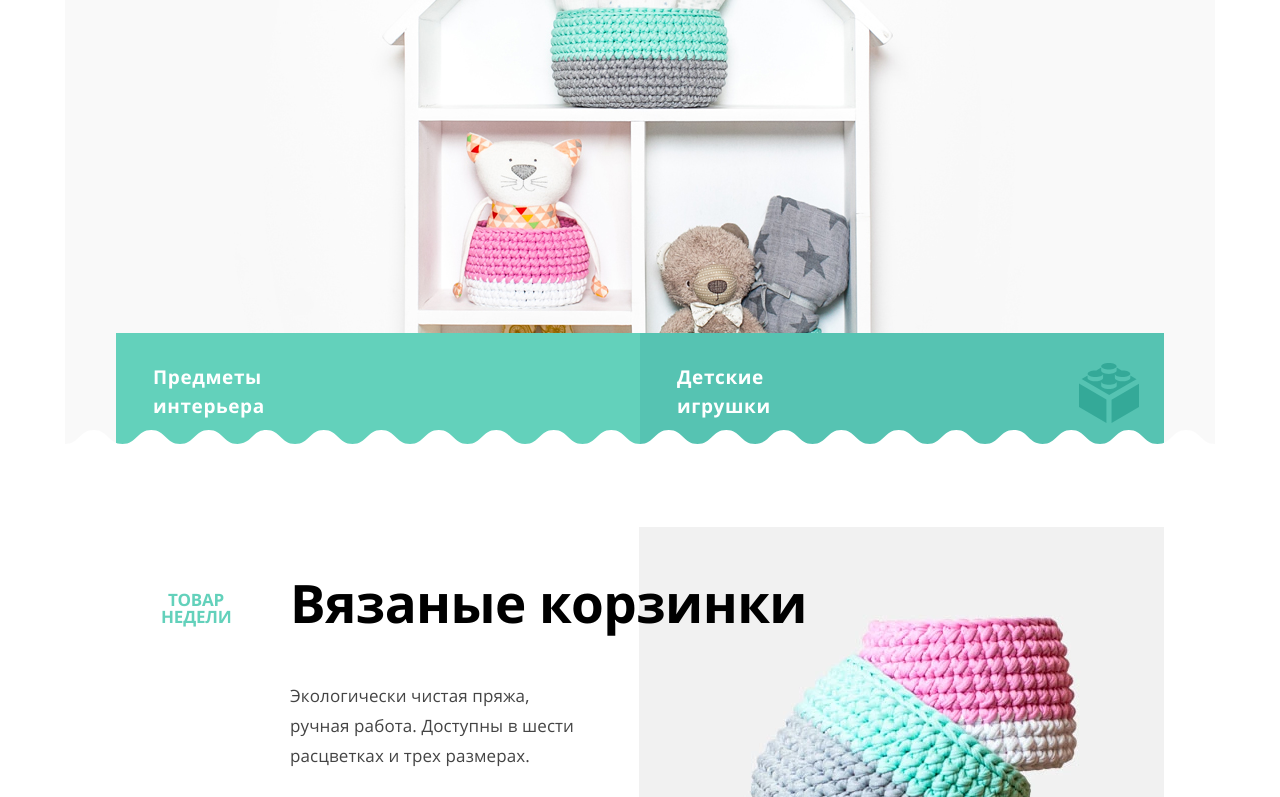
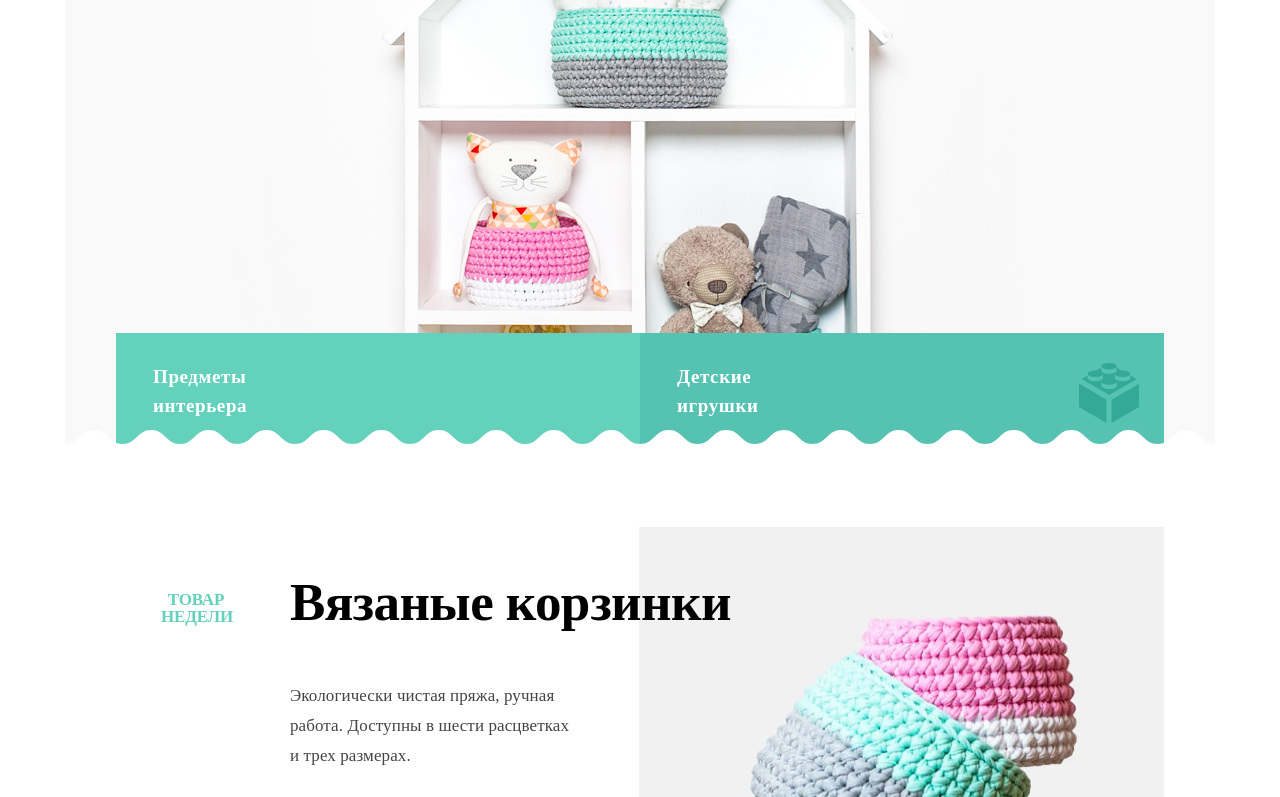
Before and after one commit to bibblebabl/1026635-mishka-18, a website: page source/index.html in a window 1280 px wide. Shown: the part 382-1179 px from the top of the page. Drawn offline with nearby package versions, Linux system fonts and the light colour scheme; files that its build step writes are made by us from their sources.

Commit message:
web-safe-fonts: "Open Sans", "Helvetica" "Arial", sans-serif

```diff
--- a/source/sass/base/variables.scss
+++ b/source/sass/base/variables.scss
@@ -17,7 +17,7 @@ $black-lighen: rgba($black, 0.6);
 $black-very-lighen: rgba($black, 0.3);
 
 // fonts
-$font-family-default: "Open Sans", "Arial", sans-serif;
+$font-family-default: "Open Sans", "Helvetica" "Arial", sans-serif;
 $font-weight-default: 400;
 $font-color-default: #444444;
 $font-size-default: 15px;
```
